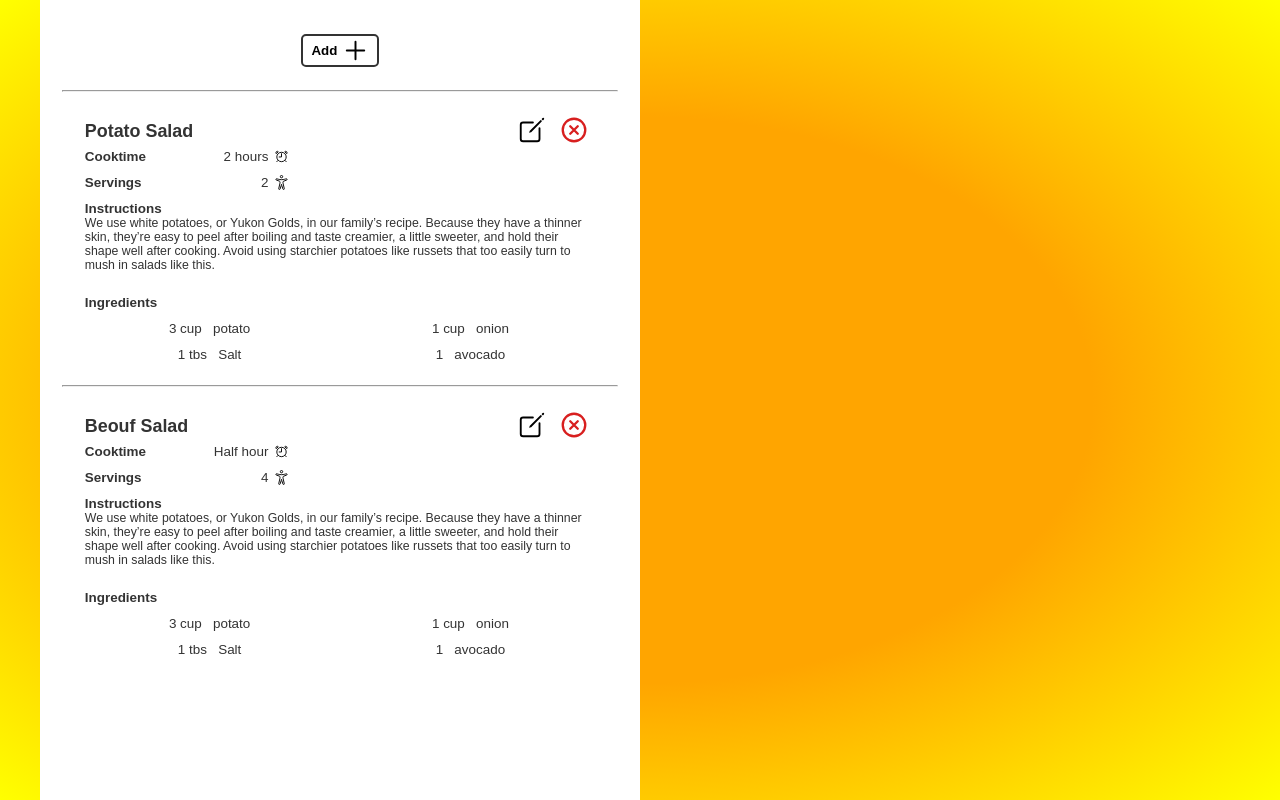
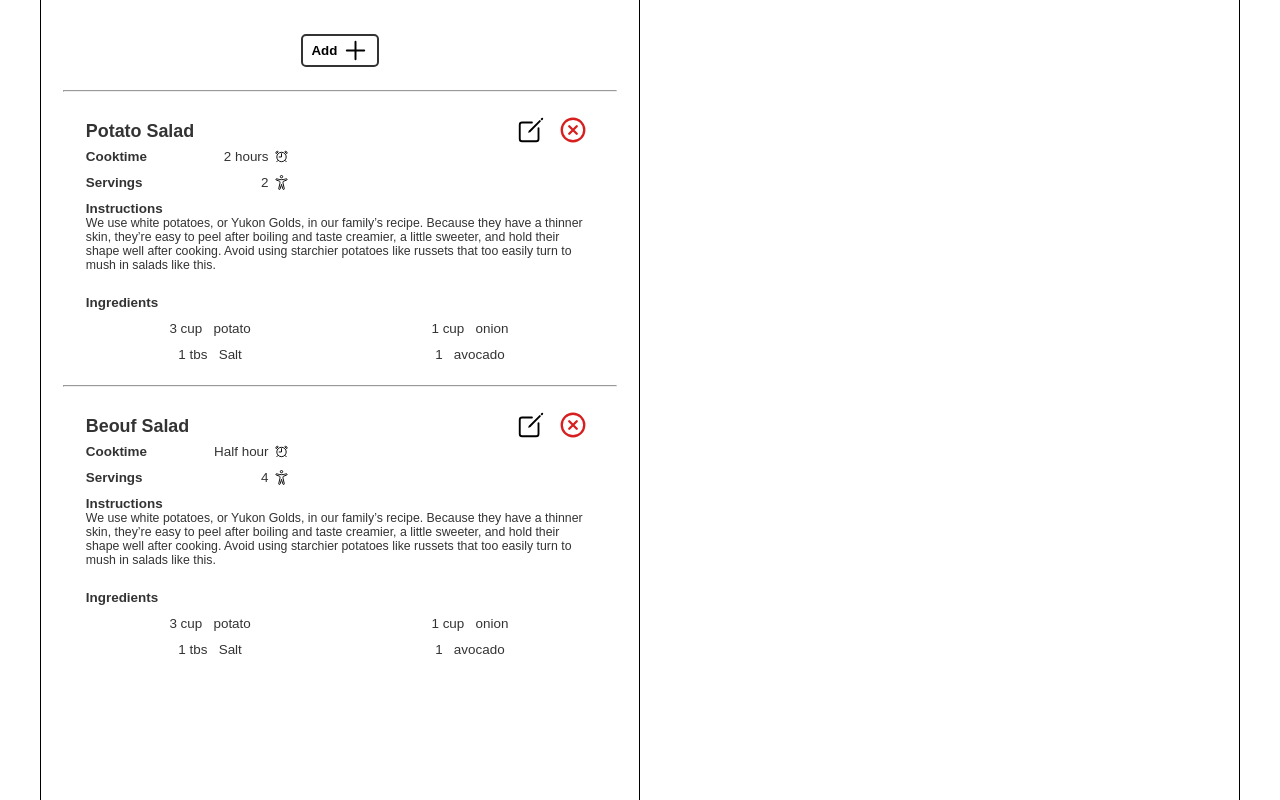
Before and after one commit to GiovanniCarboni/recipeapp, a React (Create React App) app: page / in a window 1280 px wide. Built offline with nearby package versions, Linux system fonts and the light colour scheme; a web font is replaced by a local one.

Commit message:
styled scrollbar

```diff
--- a/src/scss/App.scss
+++ b/src/scss/App.scss
@@ -19,15 +19,10 @@
 }
 html {
   font-size: 70%;
-  background: radial-gradient(orange, orange, yellow);
+  // background: radial-gradient(orange, orange, yellow);
+  background-color: white;
   font-family: Averia, sans-serif;
   color: #333;
-}
-main {
-  max-width: 1200px;
-  margin: 0 auto;
-  display: grid;
-  grid-template-columns: 1fr 1fr;
 }
 h1 {
   font-size: 1.5rem;
@@ -54,5 +49,32 @@ textarea {
 /* *** */
 
 .selected {
-  background-color: rgb(237, 237, 237);
+  background-color: linen;
 }
+
+main {
+  max-width: 1200px;
+  margin: 0 auto;
+  display: grid;
+  grid-template-columns: 1fr 1fr;
+  border-left: 1px solid black;
+  border-right: 1px solid black;
+  .recipe-edit--container,
+  .recipe-list {
+    padding: 3rem 2rem;
+    width: 100%;
+    height: 100vh;
+    overflow-y: scroll;
+    &::-webkit-scrollbar {
+      width: 5px;
+    }
+    &::-webkit-scrollbar-track {
+      background: white;
+    }
+    &::-webkit-scrollbar-thumb {
+      width: 8px;
+      background: #ccc;
+      border-radius: 20px;
+    }
+  }
+}
--- a/src/scss/RecipeEdit.scss
+++ b/src/scss/RecipeEdit.scss
@@ -1,8 +1,7 @@
 .recipe-edit--container {
-  padding: 3rem 2rem;
   background-color: white;
-  width: 100%;
   font-size: 1.5rem;
+
   &__close-btn--container {
     width: 100%;
     text-align: right;
--- a/src/scss/RecipeList.scss
+++ b/src/scss/RecipeList.scss
@@ -1,7 +1,4 @@
 .recipe-list {
-  padding: 3rem 2rem;
   background-color: white;
-  width: 100%;
-  height: 100vh;
-  overflow-y: scroll;
+  border-right: 1px solid black;
 }
```
